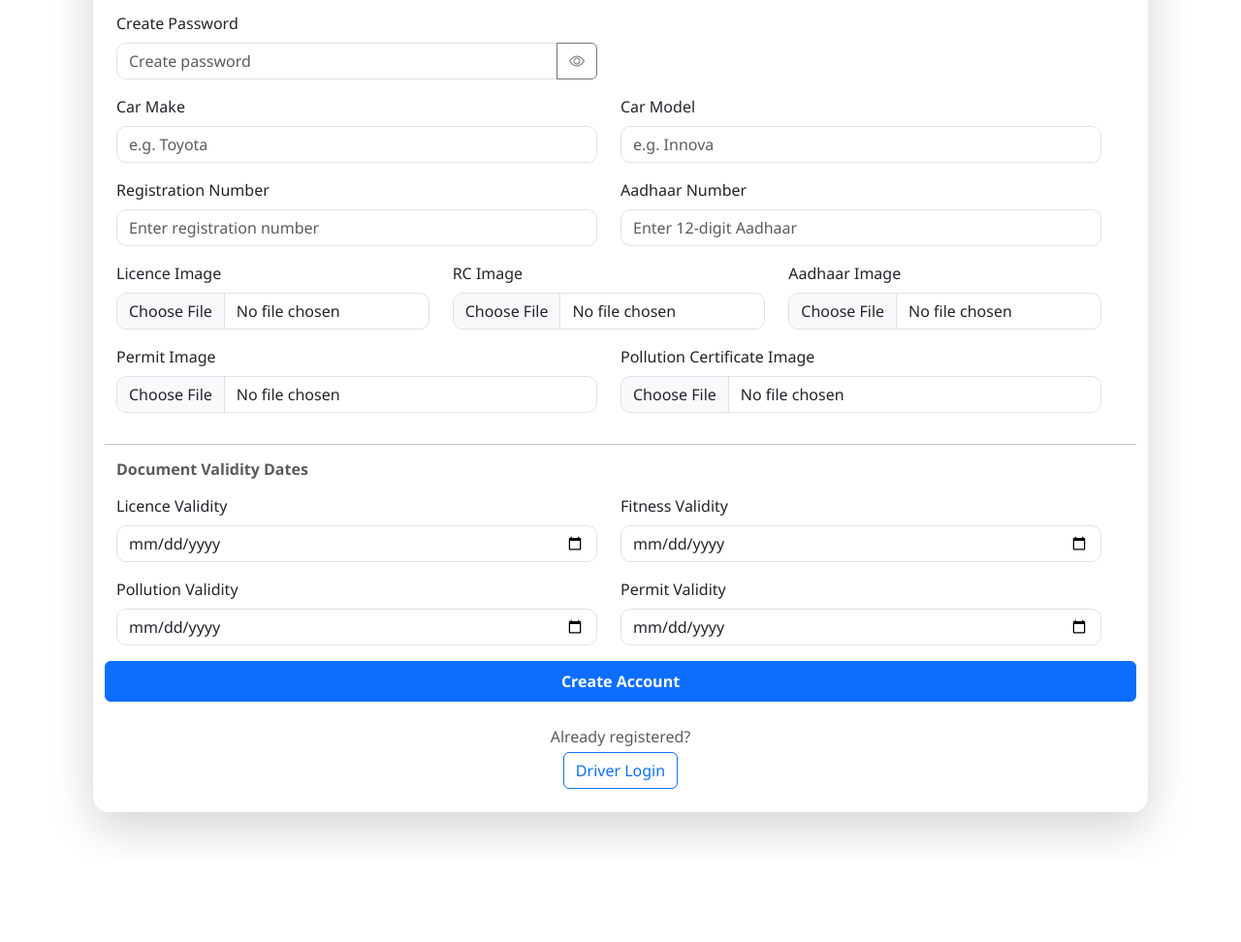
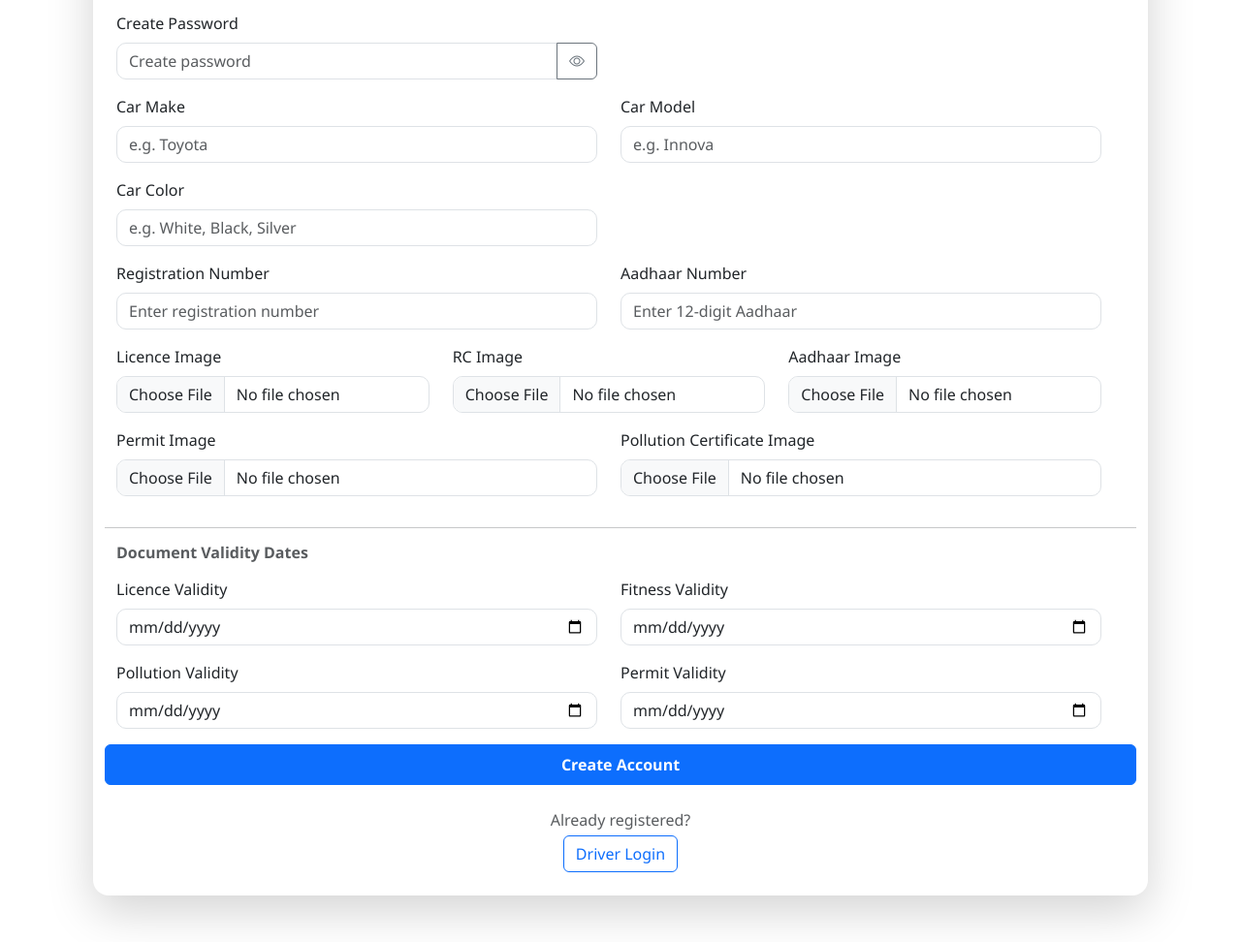
Before and after one commit to shahirdummy1-creator/RaidLink, a Flask app: page /driver-signup in a window 1280 px wide. Shown: the part 517-1489 px from the top of the page at 97% size. Before the commit the page ends 1384 px from the top, so only its background shows below. Run offline with Flask 3, Linux system fonts and the light colour scheme; some libraries are stand-ins or nearby versions.

Commit message:
Add car color field to driver signup

```diff
--- a/App.py
+++ b/App.py
@@ -207,6 +207,7 @@ def driver_signup():
         password           = request.form.get('password')
         car_make           = request.form.get('car_make')
         car_model          = request.form.get('car_model')
+        car_color          = request.form.get('car_color') or None
         reg_number         = request.form.get('reg_number')
         aadhaar_number     = request.form.get('aadhaar_number')
         licence_validity   = request.form.get('licence_validity') or None
@@ -234,13 +235,13 @@ def driver_signup():
                 try:
                     cur.execute(
                         """INSERT INTO Driver_Details
-                           (username, mobile, email, password_hash, car_make, car_model,
+                           (username, mobile, email, password_hash, car_make, car_model, car_color,
                             reg_number, aadhaar_number, licence_validity, fitness_validity,
                             pollution_validity, permit_validity,
                             licence_img, rc_img, aadhaar_img, permit_img, pollution_img, profile_photo)
-                           VALUES (%s,%s,%s,%s,%s,%s,%s,%s,%s,%s,%s,%s,%s,%s,%s,%s,%s,%s)""",
+                           VALUES (%s,%s,%s,%s,%s,%s,%s,%s,%s,%s,%s,%s,%s,%s,%s,%s,%s,%s,%s)""",
                         (username, mobile, email, hash_password(password),
-                         car_make, car_model, reg_number, aadhaar_number,
+                         car_make, car_model, car_color, reg_number, aadhaar_number,
                          licence_validity, fitness_validity, pollution_validity, permit_validity,
                          licence_img, rc_img, aadhaar_img, permit_img, pollution_img, profile_photo)
                     )
--- a/templates/driver_signup.html
+++ b/templates/driver_signup.html
@@ -81,6 +81,10 @@
                             <div class="col-md-6 mb-3 text-start">
                                 <label for="car_model" class="form-label">Car Model</label>
                                 <input type="text" class="form-control" id="car_model" name="car_model" placeholder="e.g. Innova" required>
+                            </div>
+                            <div class="col-md-6 mb-3 text-start">
+                                <label for="car_color" class="form-label">Car Color</label>
+                                <input type="text" class="form-control" id="car_color" name="car_color" placeholder="e.g. White, Black, Silver">
                             </div>
                         </div>
                         <div class="row">
```
